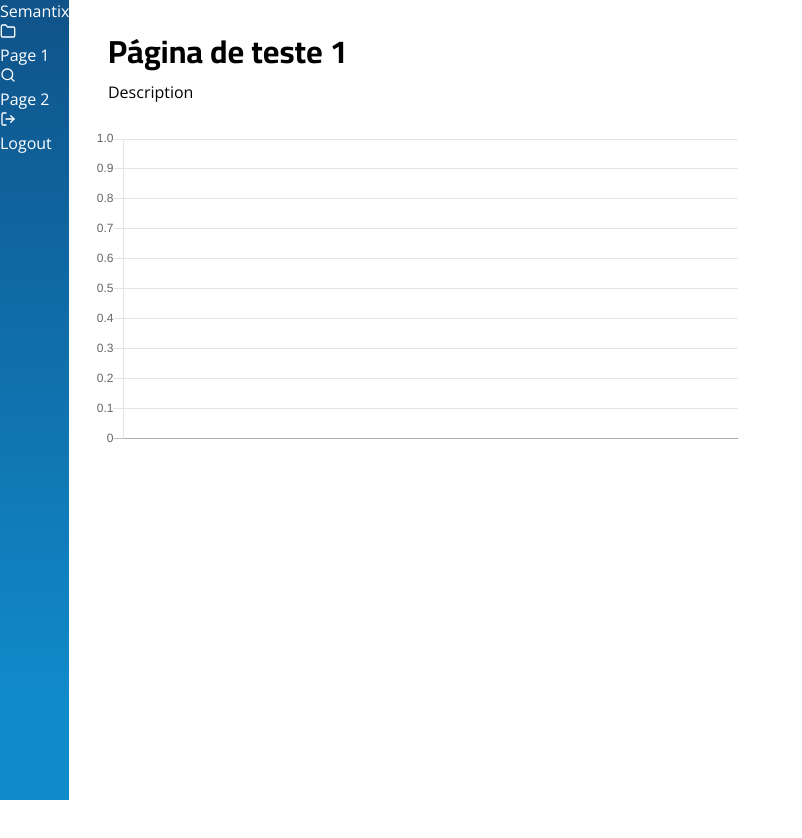
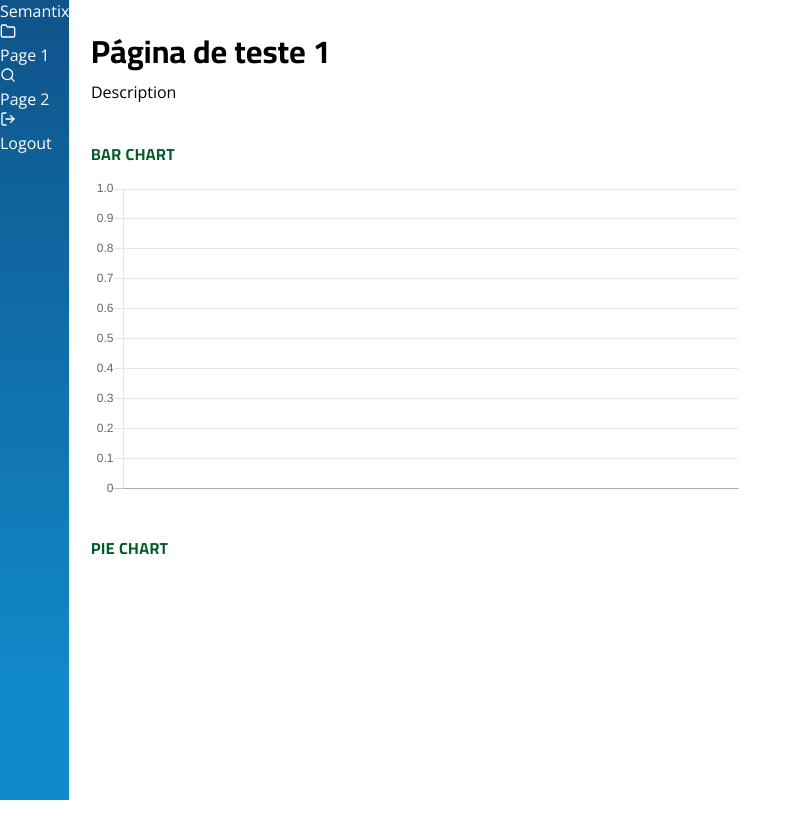
Before and after one commit to gabrielpeereira/semantix-test, a React (Create React App) app: page / in a window 1280 px wide. Shown: the top 838 px of the page, without its empty margins (0-802 px from the left). Before the commit the page ends 817 px from the top, so only its background shows below. Built offline with nearby package versions, Linux system fonts and the light colour scheme; no server answers.

Commit message:
ajuste de titles dos graficos

```diff
--- a/src/App.css
+++ b/src/App.css
@@ -10,23 +10,23 @@ h1, h2 {
   font-weight: bold;
 }
 
-
-.line-container {
-  width: 700px;
-  display: flex;
-  justify-content: center;
-  padding: 10px;
-  margin: 0 auto;
+.title-charts {
+  font-weight: 600;
+  font-size: 16px;
+  line-height: 23px;
+  letter-spacing: 0.45px;
+  text-transform: uppercase;
+  color: #035A27;
 }
 
-.title-charts {
-  margin-left: 100px;
+.title-pages{
+  margin-left: 83px;
 }
 
-.title-charts h1 {
+.title-pages h1 {
   margin-bottom: 0;
 }
 
-.title-charts p {
+.title-pages p {
   margin-top: 0;
 }
--- a/src/components/charts/BarChart.js
+++ b/src/components/charts/BarChart.js
@@ -57,6 +57,7 @@ export class BarChart extends Component {
     render() {
         return (
             <div className="bar-container">
+            <h2 className="title-charts">BAR CHART</h2>
                 <Bar data={this.state.Data}
                     options={{ maintainAspectRatio: true }} />
             </div>
--- a/src/components/charts/LineChart.js
+++ b/src/components/charts/LineChart.js
@@ -72,6 +72,7 @@ export class LineChart extends Component {
     render() {
         return (
             <div className="line-container">
+            <h2 className="title-charts">LINE CHART</h2>
                 <Line data={this.state.Data}
                     options={{
                         scales: {
--- a/src/components/charts/PieChart.js
+++ b/src/components/charts/PieChart.js
@@ -47,6 +47,7 @@ export class PieChart extends Component {
     render() {
         return (
             <div className="pie-container">
+            <h2 className="title-charts">PIE CHART</h2>
                 <Pie data={this.state.Data}
                     options={{ maintainAspectRatio: true }} />
             </div>
--- a/src/pages/page1/index.js
+++ b/src/pages/page1/index.js
@@ -10,16 +10,15 @@ export default function Page1(){
     return(
         <div className="chart-container">
                 <Header />
-                <div className="title-charts">
+                <div className="title-pages">
                     <h1>Página de teste 1</h1>
                     <p>Description</p>
                 </div>
                 <div>
-                <section class="charts-types">
-
+                    <section class="charts-types">
                         <BarChart />
                         <PieChart />
-                </section>
+                    </section>
                 </div>
 
         </div>
--- a/src/pages/page2/index.js
+++ b/src/pages/page2/index.js
@@ -1,6 +1,7 @@
 import React from 'react';
 import Header from '../../ui/header/Header';
 import LineChart from '../../components/charts/LineChart';
+import './style.css';
 import '../../App.css';
 
 
@@ -8,7 +9,7 @@ export default function Page2(){
     return(
         <div className="chart-container">
             <Header />
-                <div className="title-charts">
+                <div className="title-pages">
                     <h1>Página de teste 2</h1>
                     <p>Description</p>
                 </div>
--- a/src/pages/page2/style.css
+++ b/src/pages/page2/style.css
@@ -0,0 +1,15 @@
+.pie-container, .bar-container, .line-container {
+	max-width: 100%;
+	width: 650px;
+}
+
+.charts-types {
+    display: flex;
+    flex-wrap: wrap;
+    margin: 0 0 0 73px;
+    flex-direction: row;
+}
+
+.charts-types > div {
+	margin: 10px;
+}
```
